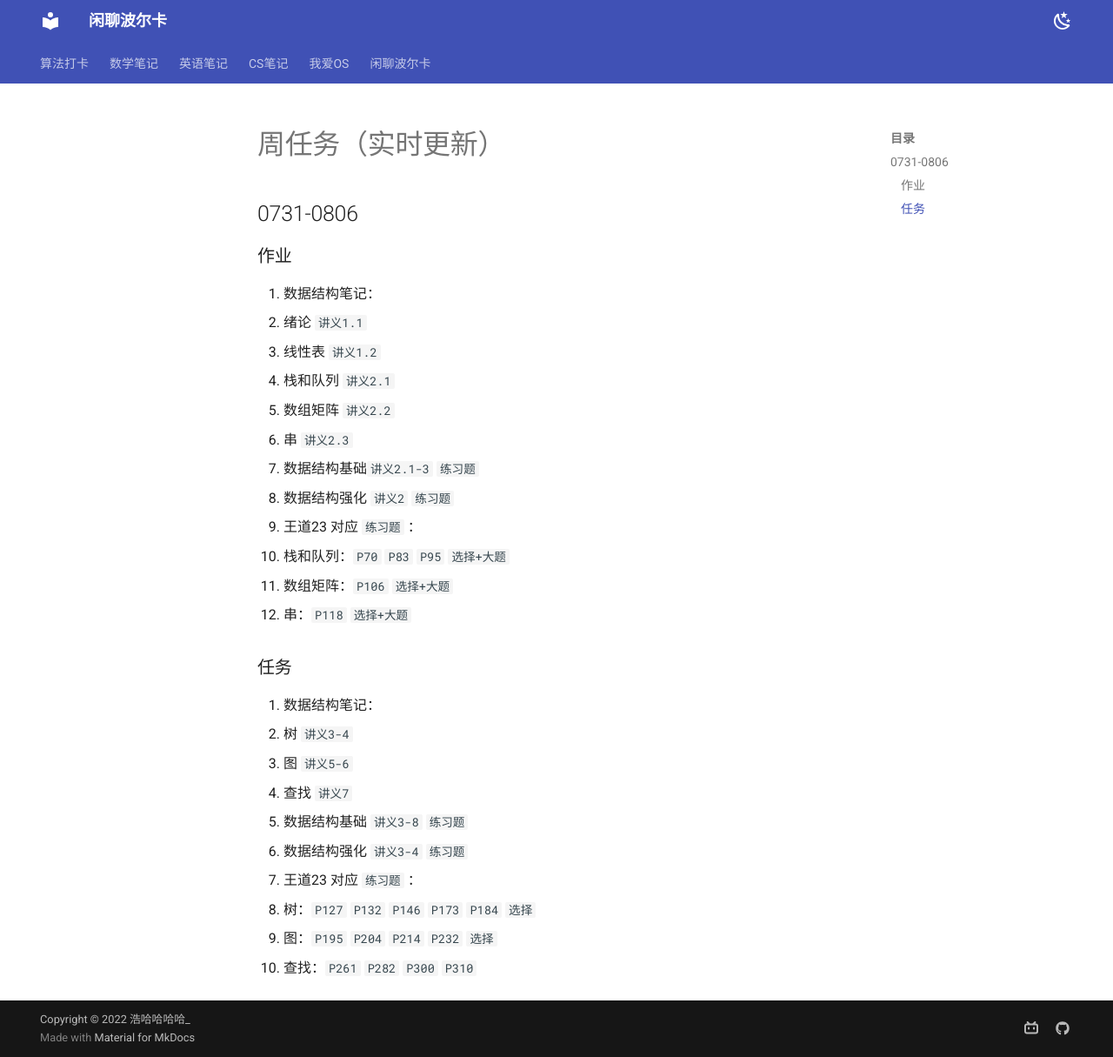
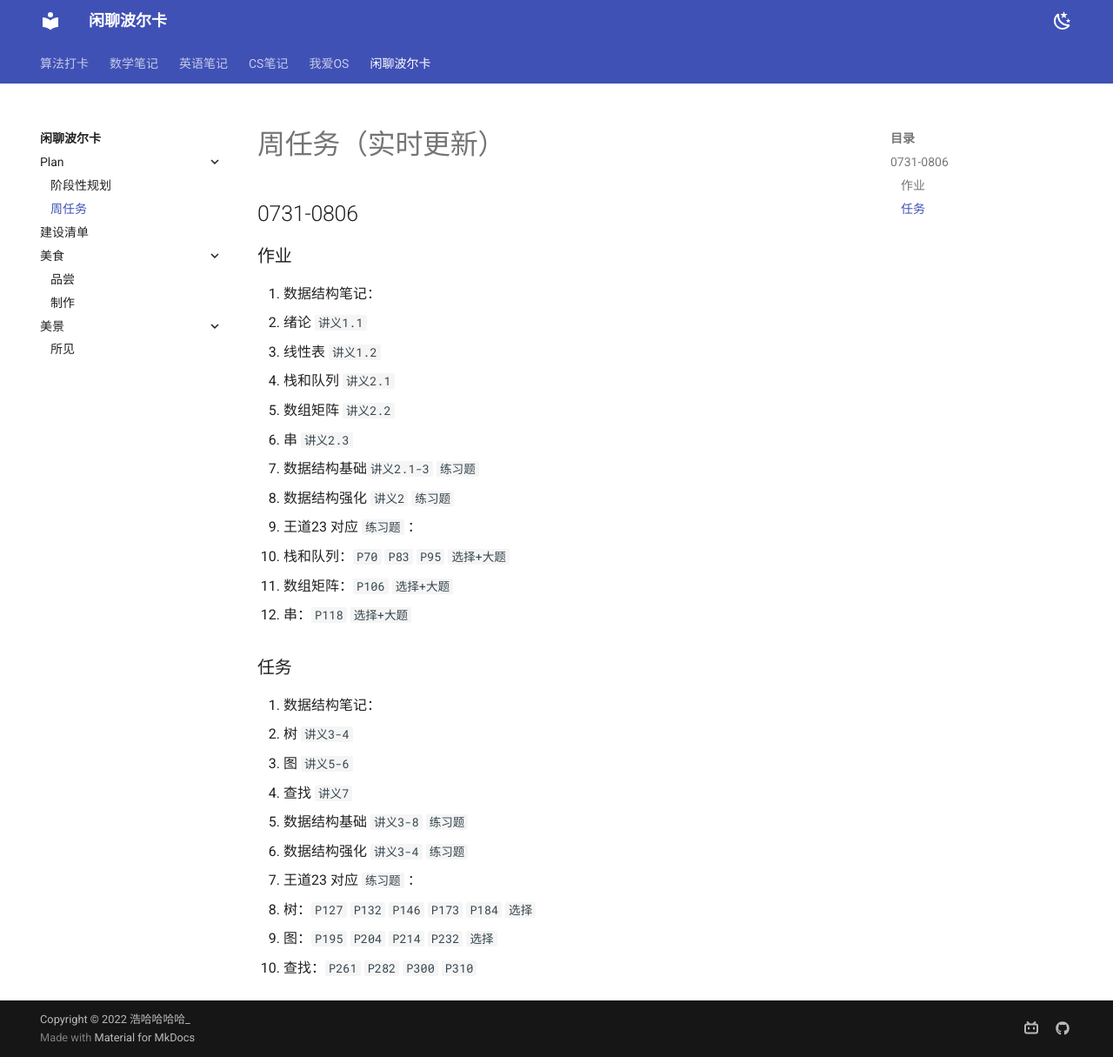
Before and after one commit to Haohahahaha/chat, an MkDocs documentation site: the page built from docs/plan/Week-Plan.md, in a window 1280 px wide and 1215 px high. Shown: the whole window at 87% size. Built offline with MkDocs 1.6.1 and Material for MkDocs 9.7.7, drawn with Linux system fonts in a browser that asks for light colours; some of the changed lines change nothing that is shown.

Commit message:
2023-07-30_23:15:02 update

```diff
--- a/mkdocs.yml
+++ b/mkdocs.yml
@@ -36,7 +36,7 @@
     - Home: index.md
     - Plan:
       - 阶段性规划: plan/PEE-plans.md
-      - 周任务: plan/Weel-Plan.md
+      - 周任务: plan/Week-Plan.md
     - 建设清单: construction/construction.md
     - 美食:
       - 品尝: delicious/taste.md
```
